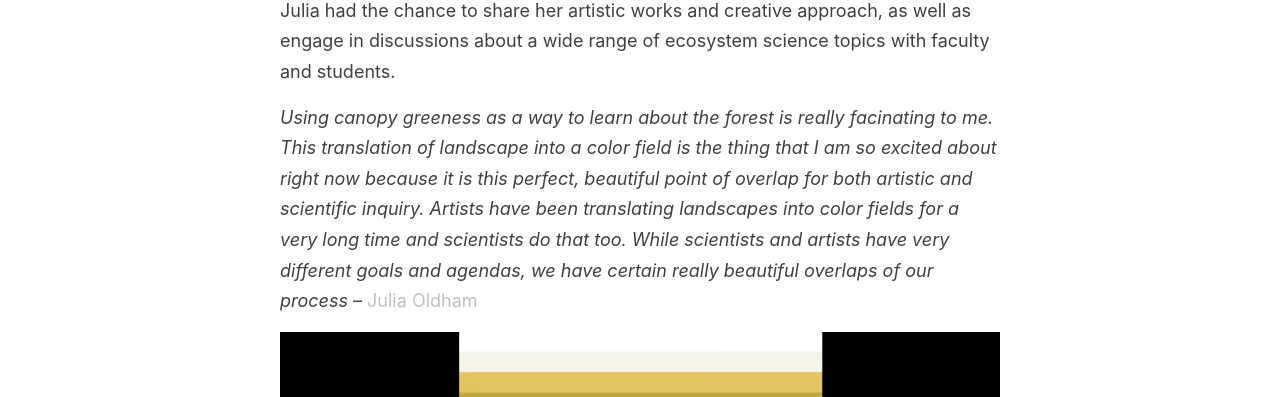
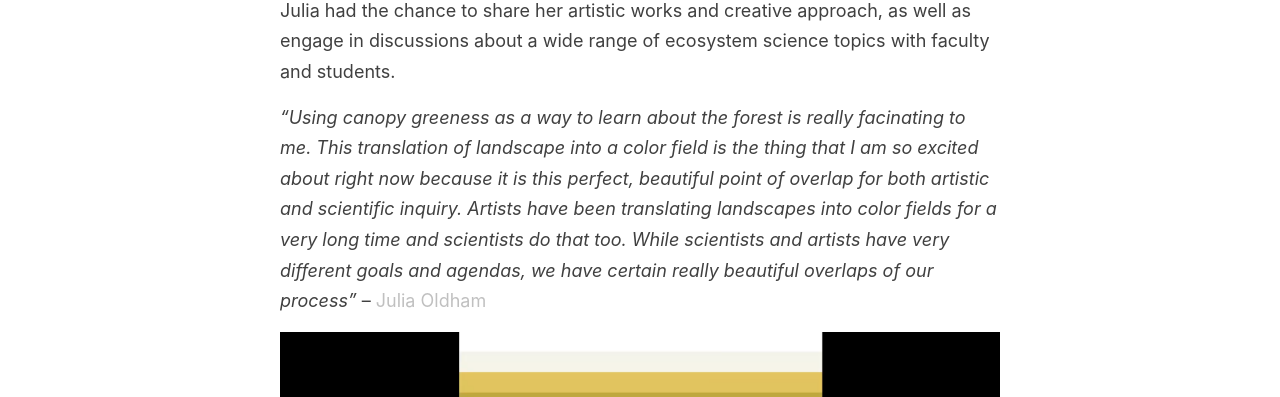
Before and after one commit to fluxnetart/fluxnetart.github.io, a Jekyll site: the page built from _posts/2025-04-28-ecoinformatics-lecture.md, in a window 1280 px wide. Shown: the part 518-915 px from the top of the page. Built offline with Jekyll 4.4.1, drawn with Linux system fonts in a browser that asks for light colours.

Commit message:
Update 2025-04-28-ecoinformatics-lecture.md

```diff
--- a/_posts/2025-04-28-ecoinformatics-lecture.md
+++ b/_posts/2025-04-28-ecoinformatics-lecture.md
@@ -27,7 +27,7 @@ document.addEventListener('DOMContentLoaded', function() {
 
 In April 2025, artist <a href = "https://fluxnetart.github.io/Julia/">Julia Oldham</a> was invited by Prof. <a href="https://richardson-lab.nau.edu/">Andrew Richardson</a> to give a talk in the Ecoinformatics Lecture series at Northern Arizona University, Flagstaff. Julia had the chance to share her artistic works and creative approach, as well as engage in discussions about a wide range of ecosystem science topics with faculty and students.
 
-<i>Using canopy greeness as a way to learn about the forest is really facinating to me. This translation of landscape into a color field is the thing that I am so excited about right now because it is this perfect, beautiful point of overlap for both artistic and scientific inquiry. Artists have been translating landscapes into color fields for a very long time and scientists do that too. While scientists and artists have very different goals and agendas, we have certain really beautiful overlaps of our process</i> –  <a href = "https://fluxnetart.github.io/Julia/">Julia Oldham</a>
+<i>"Using canopy greeness as a way to learn about the forest is really facinating to me. This translation of landscape into a color field is the thing that I am so excited about right now because it is this perfect, beautiful point of overlap for both artistic and scientific inquiry. Artists have been translating landscapes into color fields for a very long time and scientists do that too. While scientists and artists have very different goals and agendas, we have certain really beautiful overlaps of our process"</i> –  <a href = "https://fluxnetart.github.io/Julia/">Julia Oldham</a>
 
 
 <div class="video-container" id="video1">
```
